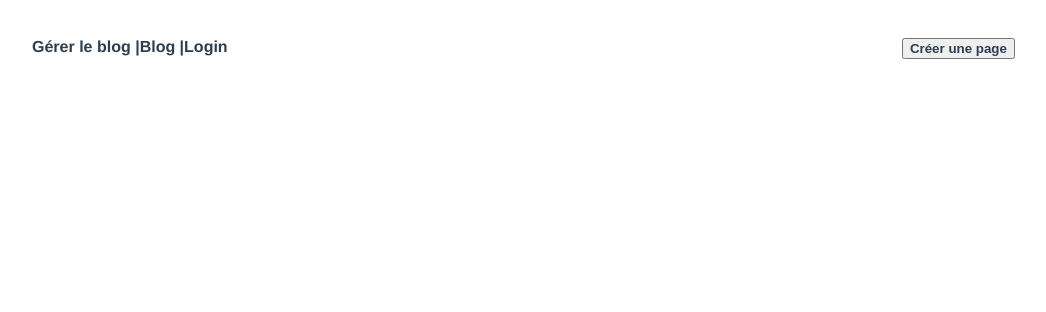
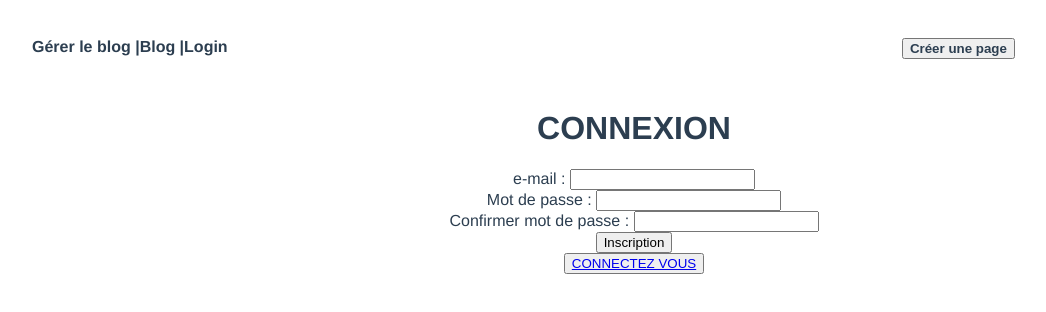
Before and after one commit to IIM-Creative-Technology/vuejs-coralieO, a Vue app: page /#/Inscription in a window 1280 px wide. Shown: the top 312 px of the page, without its empty margins (6-1052 px from the left). Built offline with nearby package versions, Linux system fonts and the light colour scheme.

Commit message:
mise en place du système d'authentification

```diff
--- a/package.json
+++ b/package.json
@@ -8,6 +8,7 @@
     "lint": "vue-cli-service lint"
   },
   "dependencies": {
+    "axios": "^0.21.1",
     "core-js": "^3.6.5",
     "vue": "^3.0.0",
     "vue-router": "^4.0.0-0",
--- a/src/router/index.js
+++ b/src/router/index.js
@@ -3,6 +3,8 @@ import Home from '../views/Home.vue'
 import  AdminPage from '../views/AdminPage.vue'
 import  NewPage from '../views/NewPage.vue'
 import  Login from '../views/Login.vue'
+import  Inscription from '../views/Inscription.vue'
+
 const routes = [
   {
     path: '/',
@@ -25,6 +27,11 @@ const routes = [
     component: Login
   },
   {
+    path: '/Inscription',
+    name: 'Inscription',
+    component: Inscription
+  },
+  {
     path: '/about',
     name: 'About',
     // route level code-splitting
--- a/src/views/Login.vue
+++ b/src/views/Login.vue
@@ -1,27 +1,28 @@
 <template>
   <div class="Login">
    <form action="" method="POST">
-                    <h1>Connexion</h1><!--titre-->
+     <h1>CONNEXION</h1>
      <div>
-                        <label for="mail">e-mail :</label><!--deuxième paramètre-->
-                        <input type="email" id="mail" name="use_mail"  placeholder="Loacoco@gmail.com">
+       <label for="mail">e-mail : </label>
+       <input type="text" name="mail" id="mail">
      </div>
      <div>
-                        <label for="password">Mot de passe :</label><!--premier paramètre-->
-                        <input type="password" id="password" name="password" >
+       <label for="password">Mot de passe : </label>
+       <input type="text" name="password" id="password">
      </div>
-
      <div class="button">
-                        <button type="submit"><router-link to="/admin"> SE CONNECTER</router-link></button>
+       <button type="submit">
+         <router-link to="/Admin">SE CONNECTER</router-link>
+       </button>
      </div>
    </form>
 
-    <h2>Pas encore de compte? <router-link to="/admin"> S'inscrire</router-link></h2>
+   <h2>Pas encore de compte? <router-link to="/Inscription"> S'inscrire </router-link> </h2>
   </div>
 </template>
 
 <script>
 export default {
-  name: 'Login'
+  name: 'Login',
 }
 </script>
--- a/src/views/inscription.vue
+++ b/src/views/inscription.vue
@@ -1,33 +1,61 @@
 <template>
-<div id="inscription">
-    <form action="" method="POST">
-                    <h1>INSCRIPTION</h1><!--titre-->
+<div id="Inscription">
+    <form action="" method="POST" @submit.prevent="Inscription">
+     <h1>CONNEXION</h1>
      <div>
-                        <label for="name">Nom :</label><!--premier paramètre-->
-                        <input type="text" id="name" name="user_name" placeholder="Loa">
+       <label for="mail">e-mail : </label>
+       <input type="text" name="mail" id="mail" v-model="mail">
      </div>
      <div>
-                        <label for="first_name">Prénom :</label><!--premier paramètre-->
-                        <input type="text" id="name" name="user_name" placeholder="Coco">
+       <label for="password">Mot de passe : </label>
+       <input type="text" name="password" id="password" v-model="password">
      </div>
      <div>
-                        <label for="mail">e-mail :</label><!--premier paramètre-->
-                        <input type="email" id="mail" name="user_mail"  placeholder="Loacoco@gmail.com">
+       <label for="password_confirm">Confirmer mot de passe : </label>
+       <input type="text" name="password_confirm" id="password_confirm" v-model="password_confirm">
+     </div>
+      <div class="button">
+        <button type="submit" >Inscription</button>
       </div>
       <div>
-                        <label for="password">Mot de passe :</label><!--premier paramètre-->
-                        <input type="password" id="password" name="password" >
-                    </div>
-
-                    <div class="button">
-                        <button type="submit" ><router-link to="/admin"> INSCRIPTION </router-link></button>
+          <button type="submit"><router-link to="/Login"> CONNECTEZ VOUS</router-link></button>
       </div>
    </form>
+
+
+
 
 </div>
 </template>
 <script>
+import axios from 'axios'
 export default {
-    name: 'inscription'
+    name: 'Inscription',
+    data(){
+        return {
+           mail : "",
+           password : "",
+           password_confirm: "",
+        }
+    },
+    methods: {
+    Inscription(){
+      const data = {
+           mail : this.mail,
+           password : this.password,
+           password_confirm: this.password_confirm
+       };
+      axios.post('http://localhost:8080/Inscription',data)
+      .then(
+          res => {
+              console.log(res)
+          }
+      ).catch(
+          err => {
+
+          }
+      )
+    }
+    }
 }
 </script>
```
Also changed, not shown: html/connexion.html (+12 -10 lines), 1 other file (tests, documents, lock files or other folders). Lines whose indentation alone changed are shown as unchanged.
